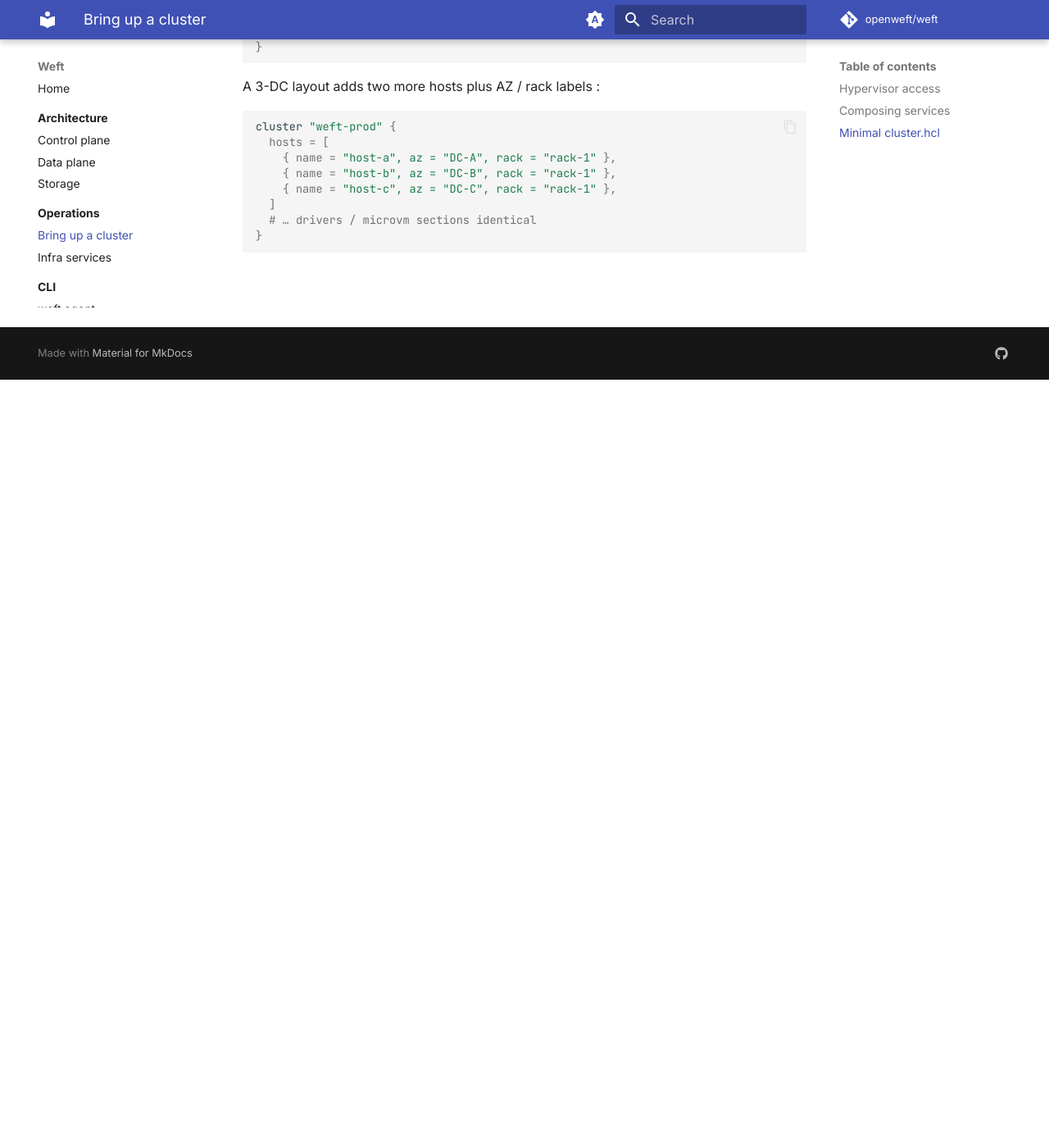
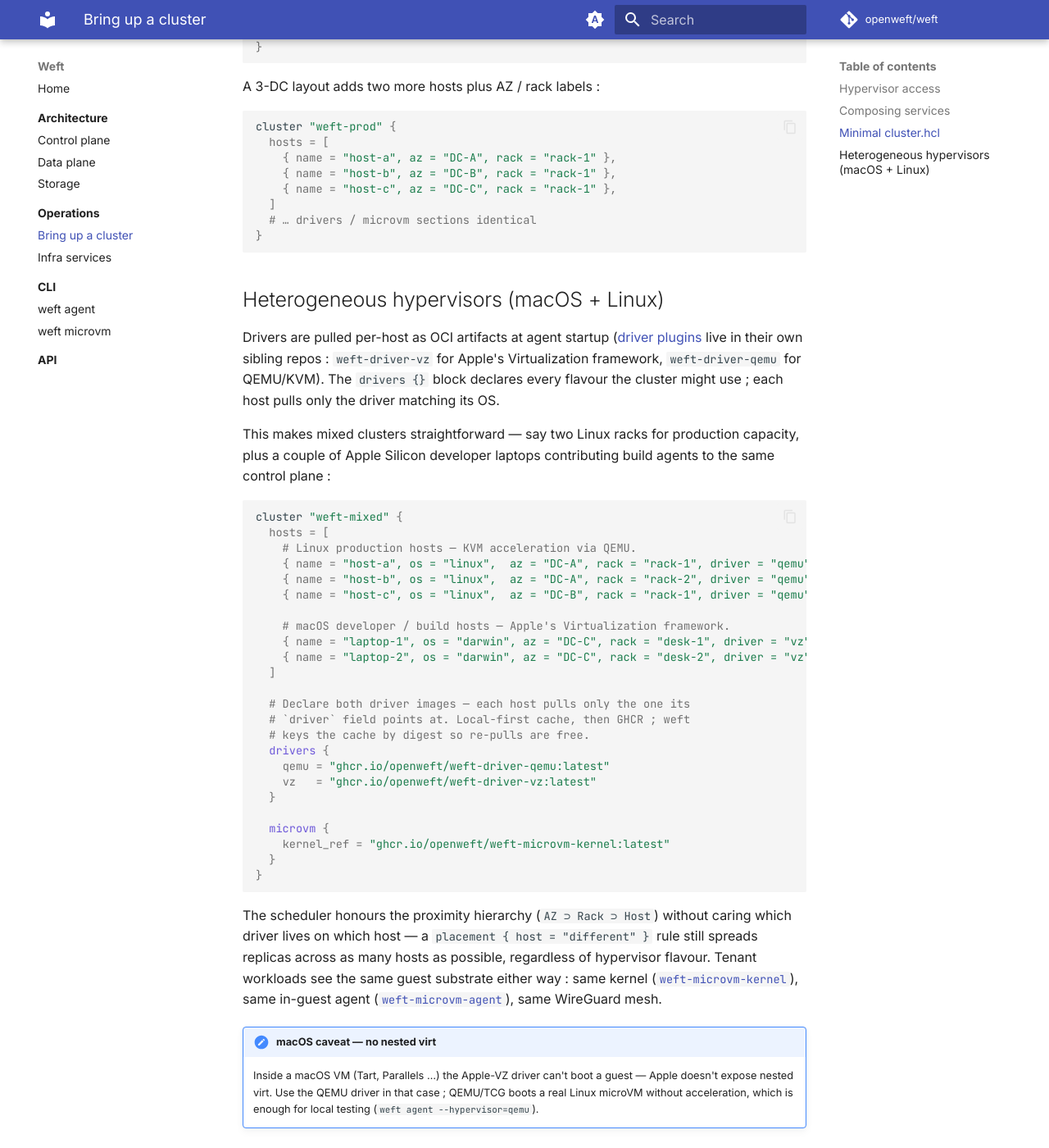
Before and after one commit to openweft/openweft.github.io, an MkDocs documentation site: the page built from docs/operations/bring-up.md, in a window 1280 px wide and 1400 px high, scrolled down 937 px. Shown: the whole window at 82% size. Built offline with MkDocs 1.6.1 and Material for MkDocs 9.7.7, drawn with Linux system fonts in a browser that asks for light colours; comment, search, counter and statistics services are not loaded.

Commit message:
docs : add heterogeneous-hypervisor cluster.hcl example
The bring-up page only showed single-driver clusters (qemu). Operators
asking "can I mix a Linux rack with a couple of Mac laptops in the same
cluster ?" had to infer the answer from architecture docs.

New section "Heterogeneous hypervisors (macOS + Linux)" :
- HCL example with 3 Linux hosts (driver = "qemu") and 2 macOS hosts
  (driver = "vz") behind one control plane.
- `drivers {}` block declaring both OCI images ; each host pulls only
  the driver matching its `driver` field.
- Note on the macOS-VM caveat — nested Apple-VZ is impossible, so a
  Mac VM falls back to weft-driver-qemu (TCG, no acceleration).

Co-Authored-By: Claude Opus 4.7 <noreply@anthropic.com>

````diff
--- a/docs/operations/bring-up.md
+++ b/docs/operations/bring-up.md
@@ -49,3 +49,60 @@ cluster "weft-prod" {
   # … drivers / microvm sections identical
 }
 ```
+
+## Heterogeneous hypervisors (macOS + Linux)
+
+Drivers are pulled per-host as OCI artifacts at agent startup
+([driver plugins](../architecture/data-plane.md) live in their own
+sibling repos : `weft-driver-vz` for Apple's Virtualization
+framework, `weft-driver-qemu` for QEMU/KVM). The `drivers {}` block
+declares every flavour the cluster might use ; each host pulls only
+the driver matching its OS.
+
+This makes mixed clusters straightforward — say two Linux racks for
+production capacity, plus a couple of Apple Silicon developer
+laptops contributing build agents to the same control plane :
+
+```hcl
+cluster "weft-mixed" {
+  hosts = [
+    # Linux production hosts — KVM acceleration via QEMU.
+    { name = "host-a", os = "linux",  az = "DC-A", rack = "rack-1", driver = "qemu" },
+    { name = "host-b", os = "linux",  az = "DC-A", rack = "rack-2", driver = "qemu" },
+    { name = "host-c", os = "linux",  az = "DC-B", rack = "rack-1", driver = "qemu" },
+
+    # macOS developer / build hosts — Apple's Virtualization framework.
+    { name = "laptop-1", os = "darwin", az = "DC-C", rack = "desk-1", driver = "vz" },
+    { name = "laptop-2", os = "darwin", az = "DC-C", rack = "desk-2", driver = "vz" },
+  ]
+
+  # Declare both driver images — each host pulls only the one its
+  # `driver` field points at. Local-first cache, then GHCR ; weft
+  # keys the cache by digest so re-pulls are free.
+  drivers {
+    qemu = "ghcr.io/openweft/weft-driver-qemu:latest"
+    vz   = "ghcr.io/openweft/weft-driver-vz:latest"
+  }
+
+  microvm {
+    kernel_ref = "ghcr.io/openweft/weft-microvm-kernel:latest"
+  }
+}
+```
+
+The scheduler honours the proximity hierarchy (`AZ ⊃ Rack ⊃ Host`)
+without caring which driver lives on which host — a `placement {
+host = "different" }` rule still spreads replicas across as many
+hosts as possible, regardless of hypervisor flavour. Tenant
+workloads see the same guest substrate either way : same kernel
+([`weft-microvm-kernel`](https://github.com/openweft/weft-microvm-kernel)),
+same in-guest agent
+([`weft-microvm-agent`](https://github.com/openweft/weft-microvm-agent)),
+same WireGuard mesh.
+
+!!! note "macOS caveat — no nested virt"
+    Inside a macOS VM (Tart, Parallels …) the Apple-VZ driver can't
+    boot a guest — Apple doesn't expose nested virt. Use the QEMU
+    driver in that case ; QEMU/TCG boots a real Linux microVM
+    without acceleration, which is enough for local testing
+    (`weft agent --hypervisor=qemu`).
````
